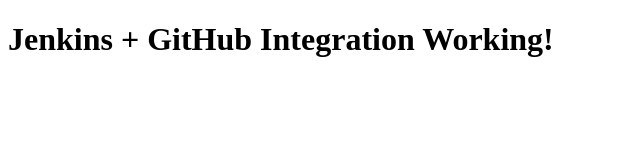
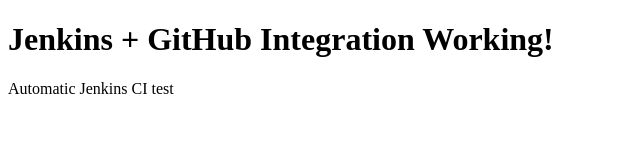
Before and after one commit to piyushdevops410/jenkins-day2-github, a plain HTML site: page index.html in a window 1280 px wide. Shown: the whole page, without its empty margins (0-640 px from the left). Drawn offline with Linux system fonts and the light colour scheme.

Commit message:
Test automatic Jenkins CI

```diff
--- a/index.html
+++ b/index.html
@@ -7,3 +7,4 @@
     <h1>Jenkins + GitHub Integration Working!</h1>
 </body>
 </html>
+Automatic Jenkins CI test
```
